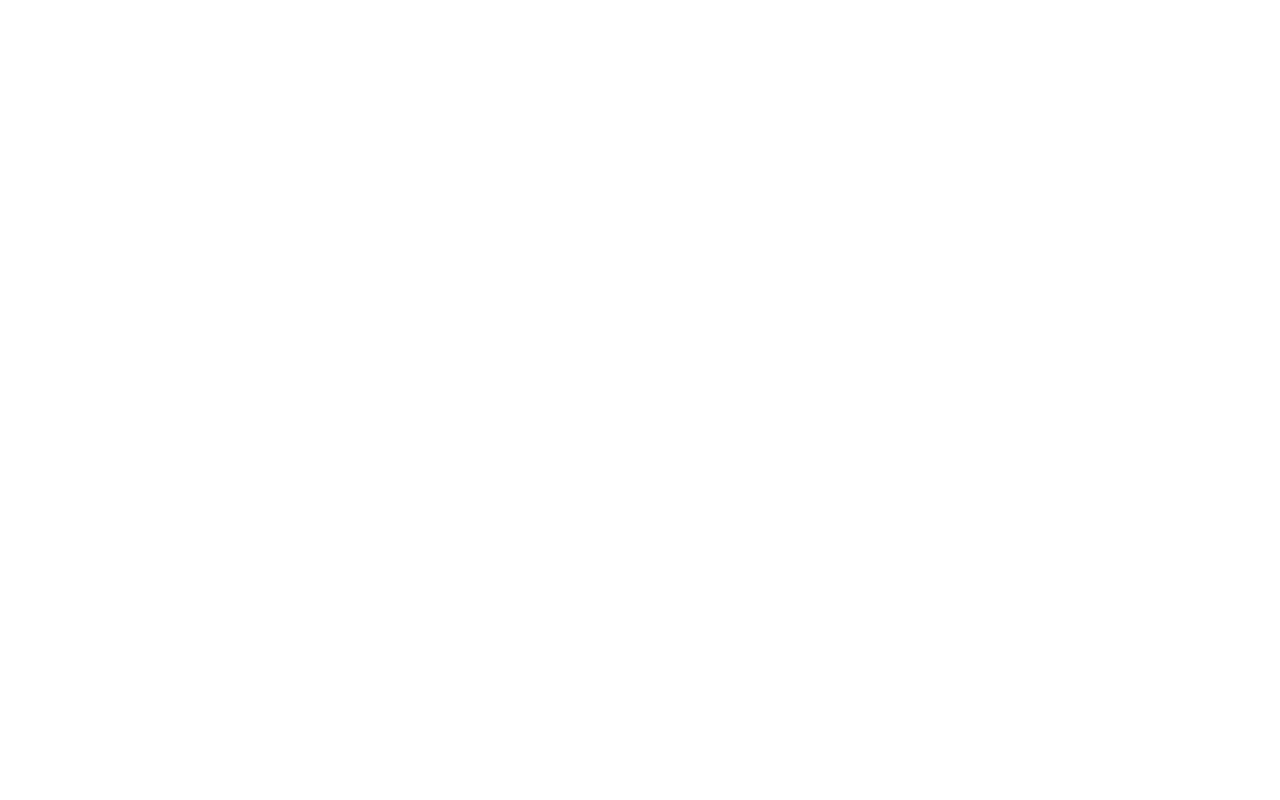
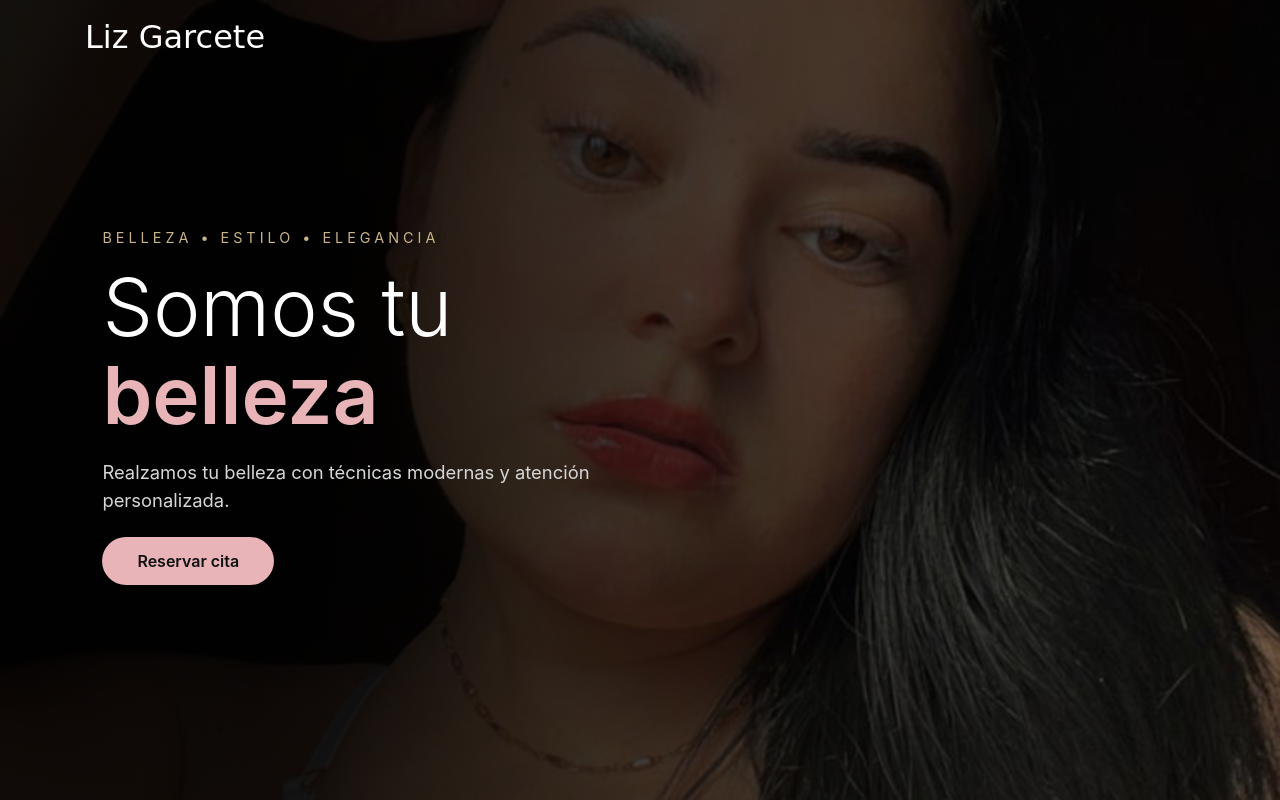
Before and after one commit to Fsilvero08/Belleza-Estetica-LizGarcete, a plain HTML site: page index.html in a window 1280 px wide. Drawn offline with nearby package versions, Linux system fonts and the light colour scheme.

Commit message:
Prueba dos

```diff
--- a/index.html
+++ b/index.html
@@ -7,9 +7,9 @@
 
     <title>Belleza Estetica Liz Garcete</title>
 
-    <link href="https://cdn.jsdelivr.net/npm/bootstrap@5.3.3/dist/css/bootstrap.min.css" rel="stylesheet">
-    <link href="https://fonts.googleapis.com/css2?family=Poppins:wght@300;400;500;600;700&display=swap"
-        rel="stylesheet">
+    <link href="bootstrap.min.css" rel="stylesheet">
+
+    <link rel="stylesheet" href="css/style.css">
     <link rel="stylesheet" href="https://cdnjs.cloudflare.com/ajax/libs/font-awesome/6.5.2/css/all.min.css">
 
     <style>
@@ -22,10 +22,9 @@
         }
 
         body {
-            background:
-                radial-gradient(circle at top,
-                    #2b1d1d,
-                    #111111 60%);
+            background: #111111;
+            color: white;
+
         }
 
         .navbar {
@@ -59,7 +58,7 @@
                     rgba(0, 0, 0, .85) 20%,
                     rgba(0, 0, 0, .45) 60%,
                     rgba(0, 0, 0, .15) 100%),
-                url('img.jpg');
+                url('img.png');
 
             background-size: cover;
             background-position: center;
@@ -156,5 +155,43 @@
     </style>
 </head>
 
+<body>
+
+    <nav class="navbar navbar-expand-lg">
+        <div class="container">
+            <a class="navbar-brand" href="#">
+                Liz Garcete
+            </a>
+        </div>
+    </nav>
+
+    <section class="hero">
+
+        <div class="hero-content">
+
+            <div class="hero-subtitle">
+                BELLEZA • ESTILO • ELEGANCIA
+            </div>
+
+            <h1 class="hero-title">
+                Somos tu
+                <span>belleza</span>
+            </h1>
+
+            <p class="hero-text">
+                Realzamos tu belleza con técnicas modernas y atención personalizada.
+            </p>
+
+            <a href="#" class="btn-reserva">
+                Reservar cita
+            </a>
+
+        </div>
+
+    </section>
+
+</body>
 
 </html>
+
+</html>
```
Also changed, not shown: img.png (added).
